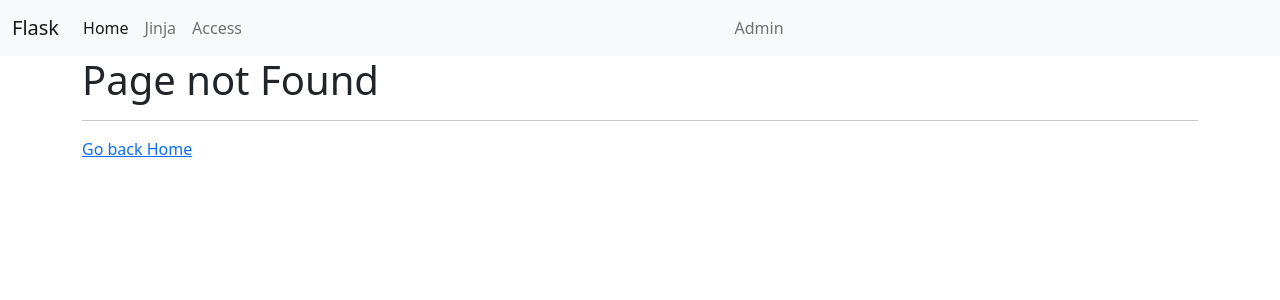
After one commit to DavidMasila/Flask-Development, a Flask app: page /home in a window 1280 px wide. The commit adds this page. Shown: the top 300 px of the page. Run offline with Flask 2, Linux system fonts and the light colour scheme.

Commit message:
Flask Development

```diff
--- a/app/__init__.py
+++ b/app/__init__.py
@@ -10,3 +10,4 @@ else:
 
 from app import public_views
 from app import admin_views
+from app import error_handler
--- /dev/null
+++ b/app/error_handler.py
@@ -0,0 +1,12 @@
+from flask import render_template,request
+from app import app
+
+@app.errorhandler(404)
+def not_found(error):
+    return render_template('public/404.html')
+
+
+@app.errorhandler(500)
+def server_error(error):
+    app.logger.error(f"Server error {error}, route: {request.url}")
+    return render_template('public/500.html')
--- a/app/public_views.py
+++ b/app/public_views.py
@@ -1,6 +1,6 @@
 from flask import send_from_directory, abort
 from app import app
-from flask import render_template, request, redirect, jsonify, make_response
+from flask import render_template, request, redirect, jsonify, make_response, abort
 from datetime import datetime
 import os
 from werkzeug.utils import secure_filename
--- /dev/null
+++ b/app/templates/public/404.html
@@ -0,0 +1,15 @@
+{% extends 'public/templates/public_template.html' %}
+{% block title %}Page not found {% endblock %}
+
+{% block main %}
+
+<div class="container">
+    <div class="row">
+        <div class="col">
+            <h1>Page not Found</h1>
+            <hr>
+            <a href="/">Go back Home</a>
+        </div>
+    </div>
+</div>
+{% endblock %}
--- a/app/templates/public/templates/public_template.html
+++ b/app/templates/public/templates/public_template.html
@@ -12,10 +12,8 @@
 
     <!-- Custom css -->
     <link rel="stylesheet" href="{{ url_for('static', filename='css/style.css') }}">
-    <link rel="stylesheet" href="{{ url_for('static', filename='css/signup.css') }}">
-    <script src="https://kit.fontawesome.com/a3638b814b.js" crossorigin="anonymous"></script>
+
     <title>{% block title %}{% endblock %}</title>
-
 </head>
 
 <body>
@@ -56,19 +54,21 @@
     </nav>
 
     <div class="container">
-        <!-- with_categories=true " The true is small letters "-->
-        {% with messages = get_flashed_messages(with_categories=true) %}
+        <div class="row">
+            <div class="col-sm-4">
+                {% with messages = get_flashed_messages(with_categories = true )%}
                 {% if messages %}
                 {% for category, message in messages %}
-            <div class="alert alert-{{ category }} alert-dismissible fade show" role="alert">
+                <div class="alert alert-{{category}} alert-dismissible fade show" role="alert">
                     {{ message }}
                     <button type="button" class="btn-close" data-bs-dismiss="alert" aria-label="Close"></button>
                 </div>
                 {% endfor %}
-            {% endif%}
+                {% endif %}
                 {% endwith %}
             </div>
-
+        </div>
+    </div>
     <main>
         {% block main %}{% endblock %}
     </main>
```
Also changed, not shown: app/templates/public/500.html (added, +15 -0 lines), app/templates/public/403.html (added). Lines whose indentation alone changed are shown as unchanged.
